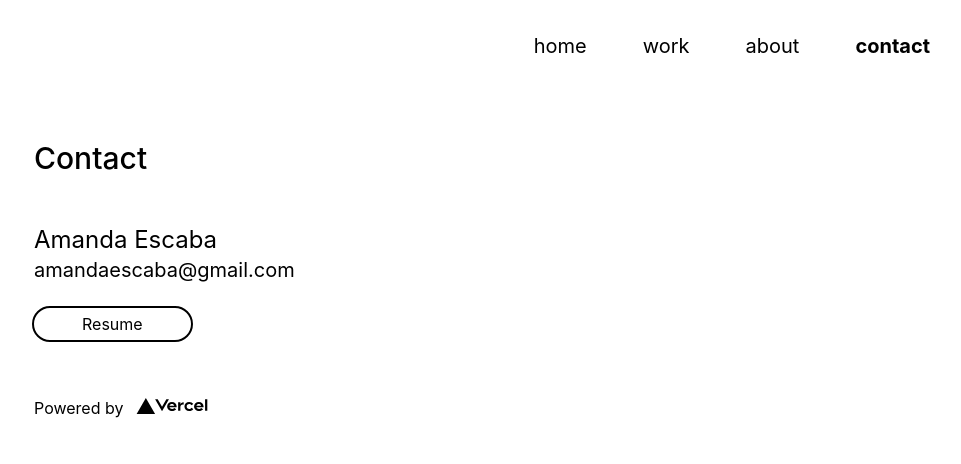
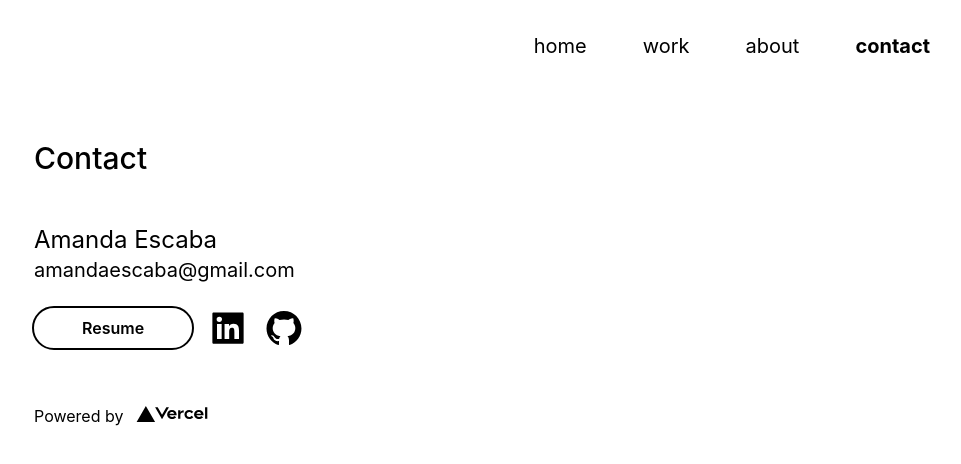
Before and after one commit to aescaba/portfolio, a Next.js app: page /contact in a window 1280 px wide. Shown: the top 464 px of the page, without its empty margins (158-1119 px from the left). Built offline with nearby package versions, Linux system fonts and the light colour scheme.

Commit message:
edit contact page buttons

```diff
--- a/pages/contact.js
+++ b/pages/contact.js
@@ -1,6 +1,7 @@
 import styles from '../styles/Home.module.css'
 import Link from 'next/link'
 import PageTitle from '../components/pagetitle'
+import { AiFillLinkedin, AiFillGithub } from 'react-icons/ai';
 
 export default function Contact() {
   return (
@@ -17,10 +18,19 @@ export default function Contact() {
             <Link href="mailto:amandaescaba@gmail.com">amandaescaba@gmail.com</Link>
         </h3>
 
-        <div class="flex flex-col-reverse lg:flex-row mt-6">
-          <button class="outline outline-2 rounded-full px-12 py-1 hover:bg-white hover:text-black">
+        <div class="flex flex-row mt-6 space-x-4">
+          <button class="outline outline-2 rounded-full px-12 py-1 hover:bg-white hover:text-black font-semibold">
             <a href="https://drive.google.com/file/d/1n4lYfD1M7ZoGZGENIhkVUaDjUM4hhpkh/view?usp=sharing" target="_blank">Resume</a>
           </button>
+
+          <button class="">
+            <a href="https://www.linkedin.com/in/aescaba/" target="_blank"><AiFillLinkedin size={40}/></a>
+          </button>
+
+          <button class="">
+            <a href="https://github.com/aescaba" target="_blank"><AiFillGithub size={40}/></a>
+          </button>
+
         </div>
 
       </div>
```
